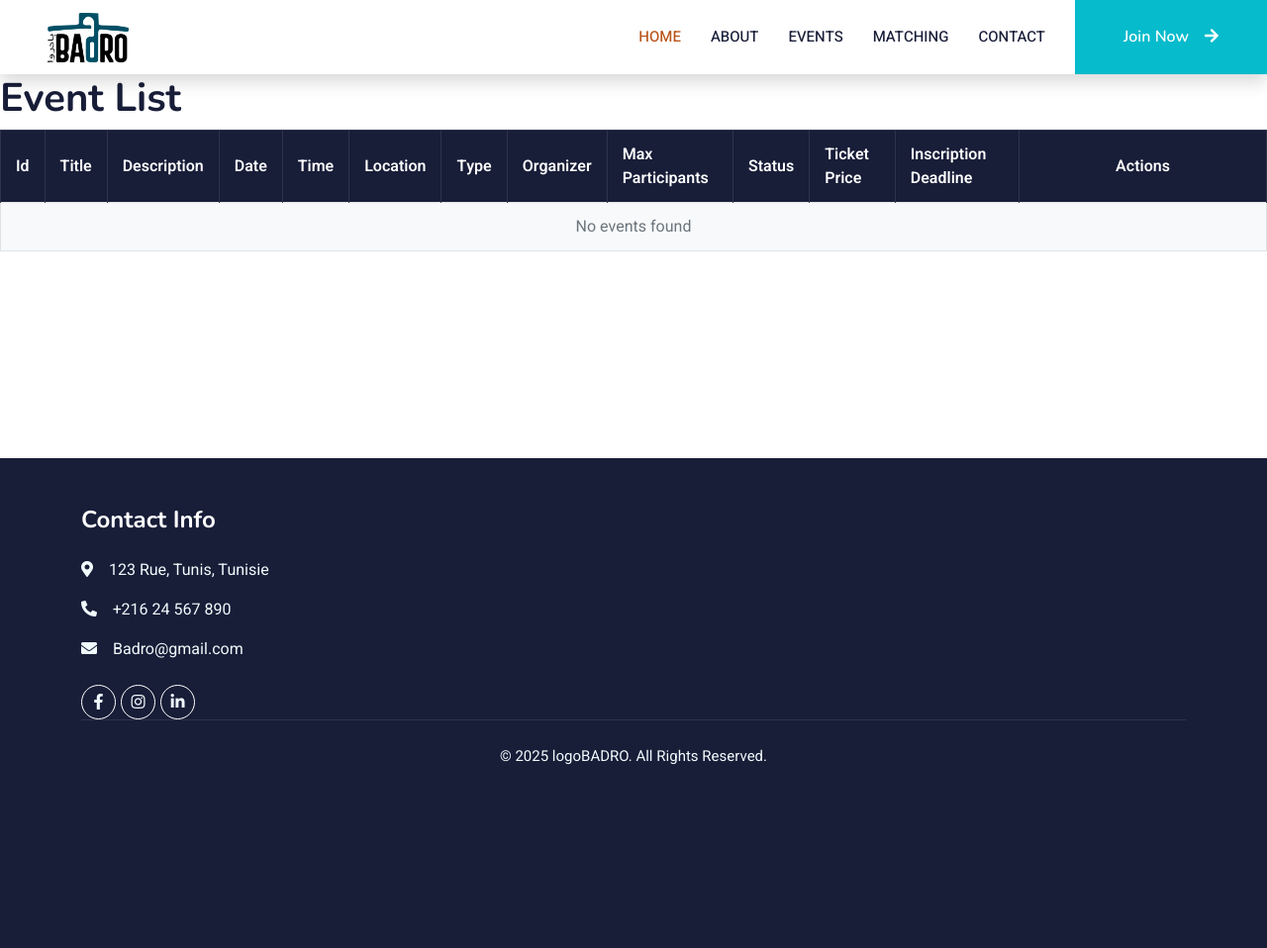
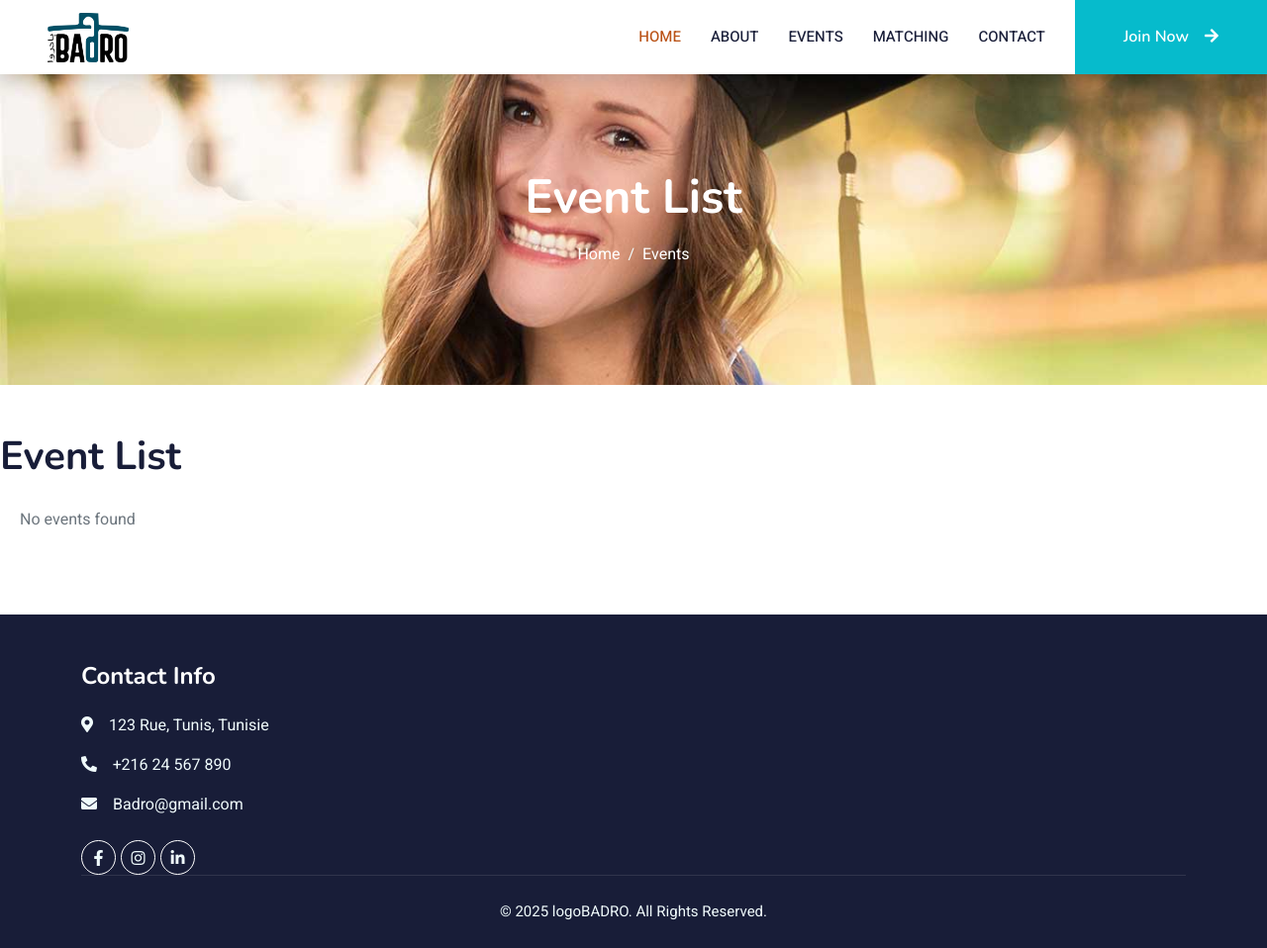
Before and after one commit to sindaessaadi/3A50-Experiences_Sl_Cult-BADRO, a Symfony app: template templates/Frontend/evenement/index.html.twig in a window 1280 px wide. Shown: the whole page at 99% size. Before the commit the page ends 773 px from the top, so only its background shows below. Run offline with Twig, Linux system fonts and the light colour scheme; the template is opened without the code that fills it, so the values that code supplies are empty; some libraries are stand-ins or nearby versions.

Commit message:
commit Event

```diff
--- a/src/Entity/Evenement.php
+++ b/src/Entity/Evenement.php
@@ -28,6 +28,7 @@ class Evenement
     #[ORM\Column(type: Types::DATE_MUTABLE)]
     #[Assert\NotBlank(message: "La date ne peut pas être vide.")]
     #[Assert\Type("\DateTimeInterface", message: "La date doit être une date valide.")]
+    #[Assert\GreaterThan("today", message: "La date de l'événement doit être dans le futur.")]
     private ?\DateTimeInterface $date = null;
 
     #[ORM\Column(type: Types::TIME_MUTABLE)]
@@ -41,6 +42,7 @@ class Evenement
 
     #[ORM\Column(length: 255)]
     #[Assert\NotBlank(message: "Le type ne peut pas être vide.")]
+    #[Assert\Regex(pattern: "/^[A-Za-zÀ-ÿ\s\-]+$/", message: "Le type ne doit contenir que des lettres et des espaces.")]
     private ?string $type = null;
 
     #[ORM\Column(length: 255)]
@@ -58,10 +60,13 @@ class Evenement
 
     #[ORM\Column(length: 255)]
     #[Assert\NotBlank(message: "Le prix du ticket ne peut pas être vide.")]
+    #[Assert\Regex(pattern: "/^\d+(\.\d{1,2})?$|^Gratuit$/", message: "Le prix doit être un nombre positif ou 'Gratuit'.")]
     private ?string $ticket_prix = null;
 
     #[ORM\Column(length: 255)]
     #[Assert\NotBlank(message: "La fin de la période d'inscription ne peut pas être vide.")]
+
+    #[Assert\LessThan(propertyPath: "date", message: "La fin de l'inscription doit être avant la date de l'événement.")]
     private ?string $periode_inscription_fin = null;
 
     public function getId(): ?int
--- a/src/Entity/Matching.php
+++ b/src/Entity/Matching.php
@@ -14,7 +14,7 @@ class Matching
     #[ORM\Column]
     private ?int $id = null;
 
-    // Validation: Max value of 100 for score_compatibilite
+
     #[ORM\Column]
     #[Assert\Range(
         min: 0,
@@ -74,4 +74,6 @@ class Matching
 
         return $this;
     }
+
+
 }
--- a/templates/Backend/evenement/edit.html.twig
+++ b/templates/Backend/evenement/edit.html.twig
@@ -1,4 +1,5 @@
 {% extends 'dashboard.html.twig' %}
+
 
 {% block body %}
     <div class="container">
--- a/templates/Backend/evenement/new.html.twig
+++ b/templates/Backend/evenement/new.html.twig
@@ -1,5 +1,7 @@
 {% extends 'dashboard.html.twig' %}
 
+{% block page_title %}New Event{% endblock %}
+{% block breadcrumb %}Events{% endblock %}
 
 {% block body %}
     <div class="container">
--- a/templates/Backend/evenement/show.html.twig
+++ b/templates/Backend/evenement/show.html.twig
@@ -1,4 +1,7 @@
 {% extends 'dashboard.html.twig' %}
+{% block page_title %}Event Details{% endblock %}
+{% block breadcrumb %}Events{% endblock %}
+
 {% block body %}
     <div class="container">
         <h1 class="my-4 text-center" style="color: #0056b3;">Evenement Details</h1>
--- a/templates/Backend/matching/index.html.twig
+++ b/templates/Backend/matching/index.html.twig
@@ -1,4 +1,4 @@
-{% extends 'base.html.twig' %}
+{% extends 'dashboard.html.twig' %}
 
 {% block title %}Matching index{% endblock %}
 
--- a/templates/Frontend/evenement/index.html.twig
+++ b/templates/Frontend/evenement/index.html.twig
@@ -1,133 +1,146 @@
 {% extends 'base.html.twig' %}
+{% block page_title %}Event List{% endblock %}
+{% block breadcrumb %}Events{% endblock %}
 
 {% block body %}
     <style>
-        /* Table Style */
-        .table {
-            border-collapse: collapse;
-            width: 100%;
-            margin-bottom: 20px;
+        /* Card Container */
+        .card-container {
+            display: flex;
+            flex-wrap: wrap;
+            gap: 20px;
+            padding: 20px;
         }
 
-        .table th, .table td {
-            padding: 12px 15px;
-            text-align: left;
-            vertical-align: middle;
+        /* Card Style */
+        .card {
+            background-color: #fff;
+            border: 1px solid #ddd;
+            border-radius: 8px;
+            box-shadow: 0 4px 8px rgba(0, 0, 0, 0.1);
+            width: calc(33.333% - 20px); /* 3 cards per row */
+            padding: 20px;
+            transition: transform 0.2s, box-shadow 0.2s;
         }
 
-
-
-        .table td {
-            background-color: #f8f9fa;
-            border-top: 1px solid #ddd;
+        .card:hover {
+            transform: translateY(-5px);
+            box-shadow: 0 8px 16px rgba(0, 0, 0, 0.2);
         }
 
-        /* Hover effect for rows */
-        .table-hover tbody tr:hover {
-            background-color: #f1f1f1;
+        .card h3 {
+            margin-top: 0;
+            font-size: 1.5rem;
+            color: #333;
         }
 
-        /* Adjust action column to have better width */
-        .table th:last-child, .table td:last-child {
-            width: 250px; /* Adjusted for a wider action column */
-            text-align: center;
+        .card p {
+            margin: 10px 0;
+            color: #666;
         }
 
-        /* Buttons Styling */
-        .action-buttons {
-            display: flex;
-            justify-content: space-between;
-            gap: 5px;
+        .card .badge {
+            display: inline-block;
+            padding: 5px 10px;
+            border-radius: 12px;
+            font-size: 0.9rem;
         }
 
-        .action-buttons a, .action-buttons button {
-            padding: 6px 12px;
-            font-size: 14px;
-            width: auto;
-            min-width: 80px;
+        .card .badge.bg-success {
+            background-color: #28a745;
+            color: #fff;
         }
 
-        .action-buttons button {
-            cursor: pointer;
+        .card .badge.bg-secondary {
+            background-color: #6c757d;
+            color: #fff;
         }
 
-        /* For small screen responsiveness */
-        @media (max-width: 768px) {
-            .table th:last-child,
-            .table td:last-child {
-                width: 200px;
+        .card .badge.bg-danger {
+            background-color: #dc3545;
+            color: #fff;
         }
 
-            .action-buttons {
-                flex-direction: column;
+        .card .action-buttons {
+            display: flex;
+            gap: 10px;
+            margin-top: 15px;
+        }
+
+        .card .action-buttons a {
+            padding: 8px 12px;
+            font-size: 0.9rem;
+            text-decoration: none;
+            border-radius: 4px;
+            transition: background-color 0.2s;
+        }
+
+        .card .action-buttons a.btn-primary {
+            background-color: #007bff;
+            color: #fff;
+        }
+
+        .card .action-buttons a.btn-primary:hover {
+            background-color: #0056b3;
+        }
+
+        .card .action-buttons a.btn-warning {
+            background-color: #ffc107;
+            color: #000;
+        }
+
+        .card .action-buttons a.btn-warning:hover {
+            background-color: #e0a800;
+        }
+
+        /* Responsive Design */
+        @media (max-width: 992px) {
+            .card {
+                width: calc(50% - 20px); /* 2 cards per row */
+            }
+        }
+
+        @media (max-width: 768px) {
+            .card {
+                width: 100%; /* 1 card per row */
             }
         }
     </style>
 
+
     <h1 class="event-title">Event List</h1>
 
-    <table class="table table-bordered table-hover">
-        <thead class="table-dark">
-            <tr>
-                <th>Id</th>
-                <th>Title</th>
-                <th>Description</th>
-                <th>Date</th>
-                <th>Time</th>
-                <th>Location</th>
-                <th>Type</th>
-                <th>Organizer</th>
-                <th>Max Participants</th>
-                <th>Status</th>
-                <th>Ticket Price</th>
-                <th>Inscription Deadline</th>
-                <th>Actions</th> <!-- Adjusted column width in CSS -->
-            </tr>
-        </thead>
-        <tbody>
+    <div class="card-container">
         {% for evenement in evenements %}
-            <tr>
-                <td>{{ evenement.id }}</td>
-                <td>{{ evenement.titre }}</td>
-                <td>{{ evenement.description }}</td>
-                <td>{{ evenement.date ? evenement.date|date('Y-m-d') : 'N/A' }}</td>
-                <td>{{ evenement.heure ? evenement.heure|date('H:i') : 'N/A' }}</td>
-                <td>{{ evenement.lieu }}</td>
-                <td>{{ evenement.type }}</td>
-                <td>{{ evenement.organisateurNom }}</td>
-                <td>{{ evenement.nombreMaxParticipants }}</td>
-                <td>
+            <div class="card">
+                <h3>{{ evenement.titre }}</h3>
+                <p><strong>Description:</strong> {{ evenement.description }}</p>
+                <p><strong>Date:</strong> {{ evenement.date ? evenement.date|date('Y-m-d') : 'N/A' }}</p>
+                <p><strong>Time:</strong> {{ evenement.heure ? evenement.heure|date('H:i') : 'N/A' }}</p>
+                <p><strong>Location:</strong> {{ evenement.lieu }}</p>
+                <p><strong>Type:</strong> {{ evenement.type }}</p>
+                <p><strong>Organizer:</strong> {{ evenement.organisateurNom }}</p>
+                <p><strong>Max Participants:</strong> {{ evenement.nombreMaxParticipants }}</p>
+                <p><strong>Status:</strong>
                     {% if evenement.status == 'Active' %}
                         <span class="badge bg-success">Active</span>
                     {% else %}
                         <span class="badge bg-secondary">Inactive</span>
                     {% endif %}
-                </td>
-                <td>{{ evenement.ticketPrix }} TND</td>
-                <td>{{ evenement.periodeInscriptionFin ? evenement.periodeInscriptionFin|date('Y-m-d') : 'N/A' }}</td>
-                <td>
+                </p>
+                <p><strong>Ticket Price:</strong> {{ evenement.ticketPrix }} TND</p>
+                <p><strong>Inscription Deadline:</strong> {{ evenement.periodeInscriptionFin ? evenement.periodeInscriptionFin|date('Y-m-d') : 'N/A' }}</p>
                 <div class="action-buttons">
-                        <a href="{{ path('app_evenement_show', {'id': evenement.id}) }}" class="btn btn-primary btn-sm">View</a>
-
-
+                    <a href="{{ path('app_evenement_show', {'id': evenement.id}) }}" class="btn btn-primary">View</a>
                     {% if evenement.nombreMaxParticipants > 0 %}
-                            <a href="{{ path('participation_buy', {'id': evenement.id}) }}" class="btn btn-warning btn-sm">Buy Ticket</a>
+                        <a href="{{ path('participation_buy', {'id': evenement.id}) }}" class="btn btn-warning">Buy Ticket</a>
                     {% else %}
                         <span class="badge bg-danger">Sold Out</span>
                     {% endif %}
-
-
                 </div>
-                </td>
-            </tr>
+            </div>
         {% else %}
-            <tr>
-                <td colspan="13" class="text-center text-muted">No events found</td>
-            </tr>
+            <p class="text-center text-muted">No events found</p>
         {% endfor %}
-        </tbody>
-    </table>
-
-
-
+    </div>
 {% endblock %}
--- a/templates/Frontend/evenement/new.html.twig
+++ b/templates/Frontend/evenement/new.html.twig
@@ -1,4 +1,7 @@
 {% extends 'base.html.twig' %}
+
+{% block page_title %}New Event{% endblock %}
+{% block breadcrumb %}Events{% endblock %}
 
 
 {% block body %}
--- a/templates/Frontend/evenement/show.html.twig
+++ b/templates/Frontend/evenement/show.html.twig
@@ -1,4 +1,7 @@
 {% extends 'base.html.twig' %}
+
+{% block page_title %}Event Details{% endblock %}
+{% block breadcrumb %}Events{% endblock %}
 
 {% block body %}
     <div class="container">
--- a/templates/Frontend/participation/buy.html.twig
+++ b/templates/Frontend/participation/buy.html.twig
@@ -19,6 +19,7 @@
                     <div class="form-group">
                         {{ form_label(form.telephone_number) }}
                         {{ form_widget(form.telephone_number, {'attr': {'class': 'form-control form-control-sm'}}) }}
+                        {{ form_errors(form.telephone_number) }} {# This line displays the error message #}
                     </div>
 
                     <div class="form-group">
--- a/templates/base.html.twig
+++ b/templates/base.html.twig
@@ -7,7 +7,6 @@
     <meta content="width=device-width, initial-scale=1.0" name="viewport">
     <meta content="" name="keywords">
     <meta content="" name="description">
-
 
     <!-- Google Web Fonts -->
     <link rel="preconnect" href="https://fonts.googleapis.com">
@@ -37,14 +36,53 @@
         .content {
             flex: 1;
         }
+
+        /* Page Header Styles */
+        .page-header {
+            background-image: url('{{ asset('img/carousel-1.jpg') }}'); /* Path to your header background image */
+            background-size: cover;
+            background-position: center;
+            padding: 100px 0;
+            color: white;
+            text-align: center;
+        }
+
+        .page-header h1 {
+            font-size: 3rem;
+            font-weight: bold;
+            animation: slideInDown 0.5s ease-out;
+        }
+
+        .breadcrumb {
+            background: transparent;
+            justify-content: center;
+            padding: 0.5rem 0;
+        }
+
+        .breadcrumb-item a {
+            color: white;
+            text-decoration: none;
+        }
+
+        .breadcrumb-item.active {
+            color: rgba(255, 255, 255, 0.7);
+        }
+
+        @keyframes slideInDown {
+            from {
+                transform: translateY(-20px);
+                opacity: 0;
+            }
+            to {
+                transform: translateY(0);
+                opacity: 1;
+            }
+        }
     </style>
 </head>
 
-
 <body class="d-flex flex-column h-100">
     <div class="wrapper">
-
-
         <!-- Navbar -->
         <nav class="navbar navbar-expand-lg bg-white navbar-light shadow sticky-top p-0">
             <a href="{{ path('app_home_frontend') }}" class="navbar-brand d-flex align-items-center px-4 px-lg-5">
@@ -56,17 +94,33 @@
             <div class="collapse navbar-collapse" id="navbarCollapse">
                 <div class="navbar-nav ms-auto p-4 p-lg-0">
                     <a href="{{ path('app_home_frontend') }}" class="nav-item nav-link active">Home</a>
-
                     <a class="nav-item nav-link">About</a>
-
-                    <a href="{{ path('evenement_index') }}" class="nav-item nav-link">Events</a>
+                    <a href="{{ path('app_evenement_index') }}" class="nav-item nav-link">Events</a>
                     <a href="{{ path('app_matching_index') }}" class="nav-item nav-link">Matching</a>
-
-                    <a  class="nav-item nav-link">Contact</a>
+                    <a class="nav-item nav-link">Contact</a>
                 </div>
-                <a  class="btn btn-primary py-4 px-lg-5 d-none d-lg-block">Join Now<i class="fa fa-arrow-right ms-3"></i></a>
+                <a class="btn btn-primary py-4 px-lg-5 d-none d-lg-block">Join Now<i class="fa fa-arrow-right ms-3"></i></a>
             </div>
         </nav>
+
+        <!-- Page Header (Conditional) -->
+        {% if app.request.attributes.get('_route') != 'app_home_frontend' %}
+            <div class="container-fluid bg-primary py-5 mb-5 page-header">
+                <div class="container py-5">
+                    <div class="row justify-content-center">
+                        <div class="col-lg-10 text-center">
+                            <h1 class="display-3 text-white animated slideInDown">{% block page_title %}Default Page Title{% endblock %}</h1>
+                            <nav aria-label="breadcrumb">
+                                <ol class="breadcrumb justify-content-center">
+                                    <li class="breadcrumb-item"><a class="text-white" href="{{ path('app_home_frontend') }}">Home</a></li>
+                                    <li class="breadcrumb-item text-white active" aria-current="page">{% block breadcrumb %}Page{% endblock %}</li>
+                                </ol>
+                            </nav>
+                        </div>
+                    </div>
+                </div>
+            </div>
+        {% endif %}
 
         <!-- Main Content -->
         <main class="content">
@@ -95,7 +149,6 @@
                             <a class="btn btn-outline-light btn-social" href="#"><i class="fab fa-linkedin-in"></i></a>
                         </div>
                     </div>
-
                 </div>
             </div>
             <div class="container">
@@ -105,8 +158,6 @@
             </div>
         </footer>
     </div>
-
-
 
     <!-- JavaScript Libraries -->
     <script src="https://code.jquery.com/jquery-3.4.1.min.js"></script>
```
Also changed, not shown: src/Entity/Participation.php (+12 -1 lines), templates/Frontend/evenement/edit.html.twig (+3 -85 lines), templates/dashboard.html.twig (+3 -4 lines). Lines whose indentation alone changed are shown as unchanged.
